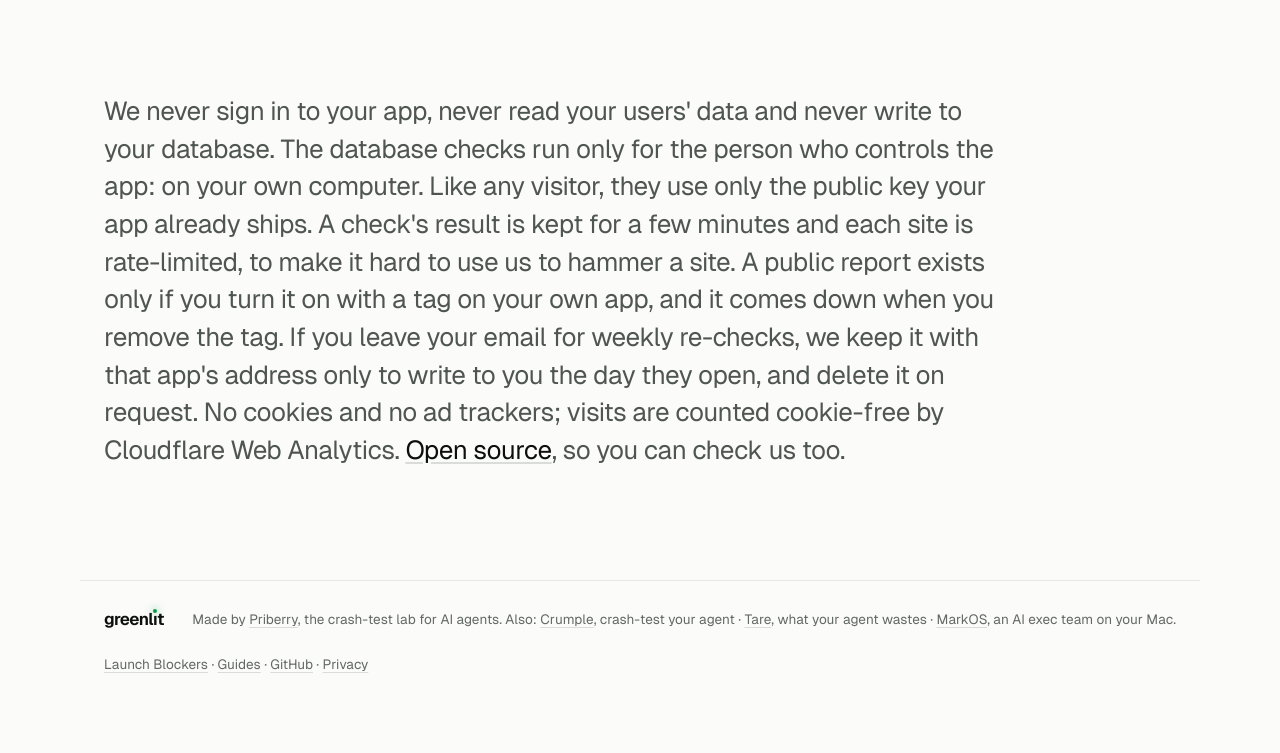
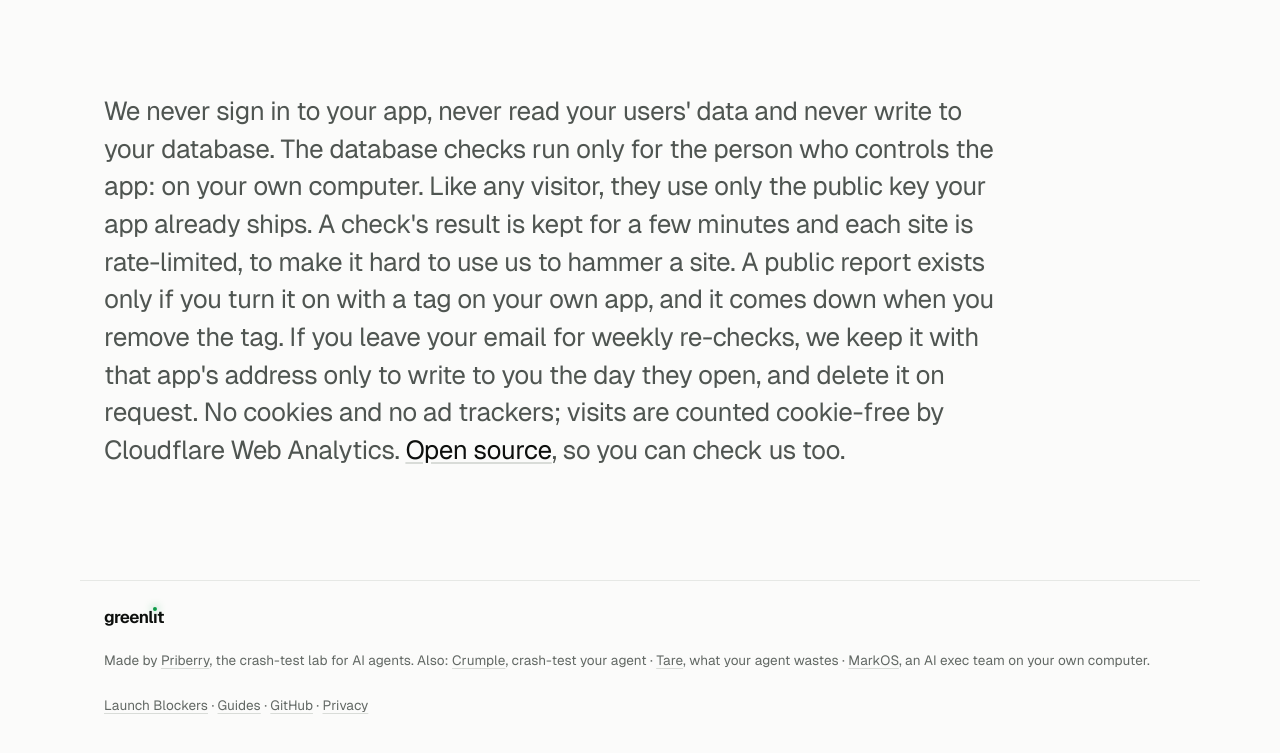
Before and after one commit to priberry-data/greenlitlab, a website: page site/index.html in a window 1280 px wide. Shown: the part 3014-3767 px from the top of the page. Before the commit the page ends 3734 px from the top, so only its background shows below. Drawn offline with Linux system fonts and the light colour scheme.

Commit message:
Footer: MarkOS runs on your own computer (Mac, Windows, Linux)

```diff
--- a/site/index.html
+++ b/site/index.html
@@ -148,7 +148,7 @@
 
 <footer class="foot wrap">
   <span class="mark small">greenl<span class="i">ı</span>t</span>
-  <span>Made by <a href="https://priberry.com">Priberry</a>, the crash-test lab for AI agents. Also: <a href="https://crumple.priberry.com">Crumple</a>, crash-test your agent · <a href="https://tare.priberry.com">Tare</a>, what your agent wastes · <a href="https://markos.priberry.com">MarkOS</a>, an AI exec team on your Mac.</span>
+  <span>Made by <a href="https://priberry.com">Priberry</a>, the crash-test lab for AI agents. Also: <a href="https://crumple.priberry.com">Crumple</a>, crash-test your agent · <a href="https://tare.priberry.com">Tare</a>, what your agent wastes · <a href="https://markos.priberry.com">MarkOS</a>, an AI exec team on your own computer.</span>
   <span><a href="/blockers/">Launch Blockers</a> · <a href="/guides/">Guides</a> · <a href="https://github.com/priberry-data/greenlitlab">GitHub</a> · <a href="https://priberry.com/privacy/">Privacy</a></span>
 </footer>
 
```
